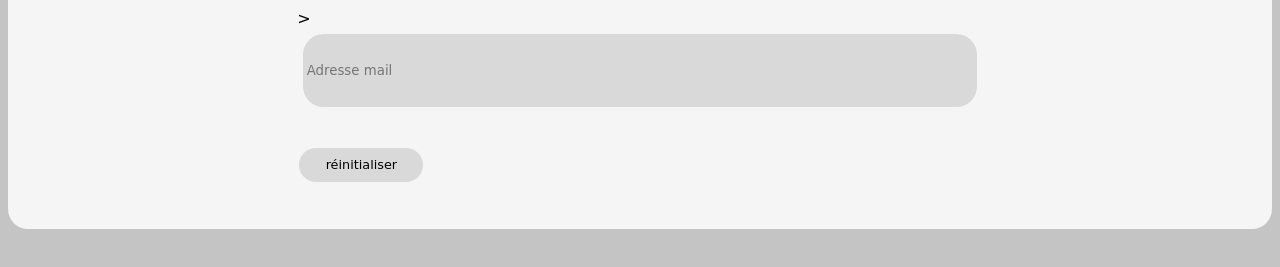
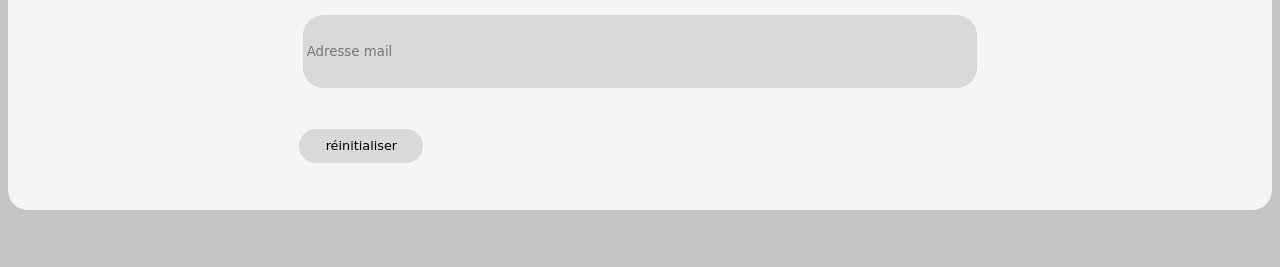
Before and after one commit to Potoff/Fintech---Team-16, a plain HTML site: page connection/reinitialisation.html in a window 1280 px wide. Shown: the part 271-538 px from the top of the page. Drawn offline with nearby package versions, Linux system fonts and the light colour scheme; a web font is replaced by a local one.

Commit message:
modif reiniti

```diff
--- a/connection/reinitialisation.html
+++ b/connection/reinitialisation.html
@@ -19,7 +19,7 @@
     </div>
       <div class="form">
          <form>
-            <div class="flex-form">>
+            <div class="flex-form">
               <input class="input" type="mail" name="mail" placeholder="Adresse mail" required><br>
               <input class="btn-input" type="submit" value="réinitialiser">
             </div>
```
